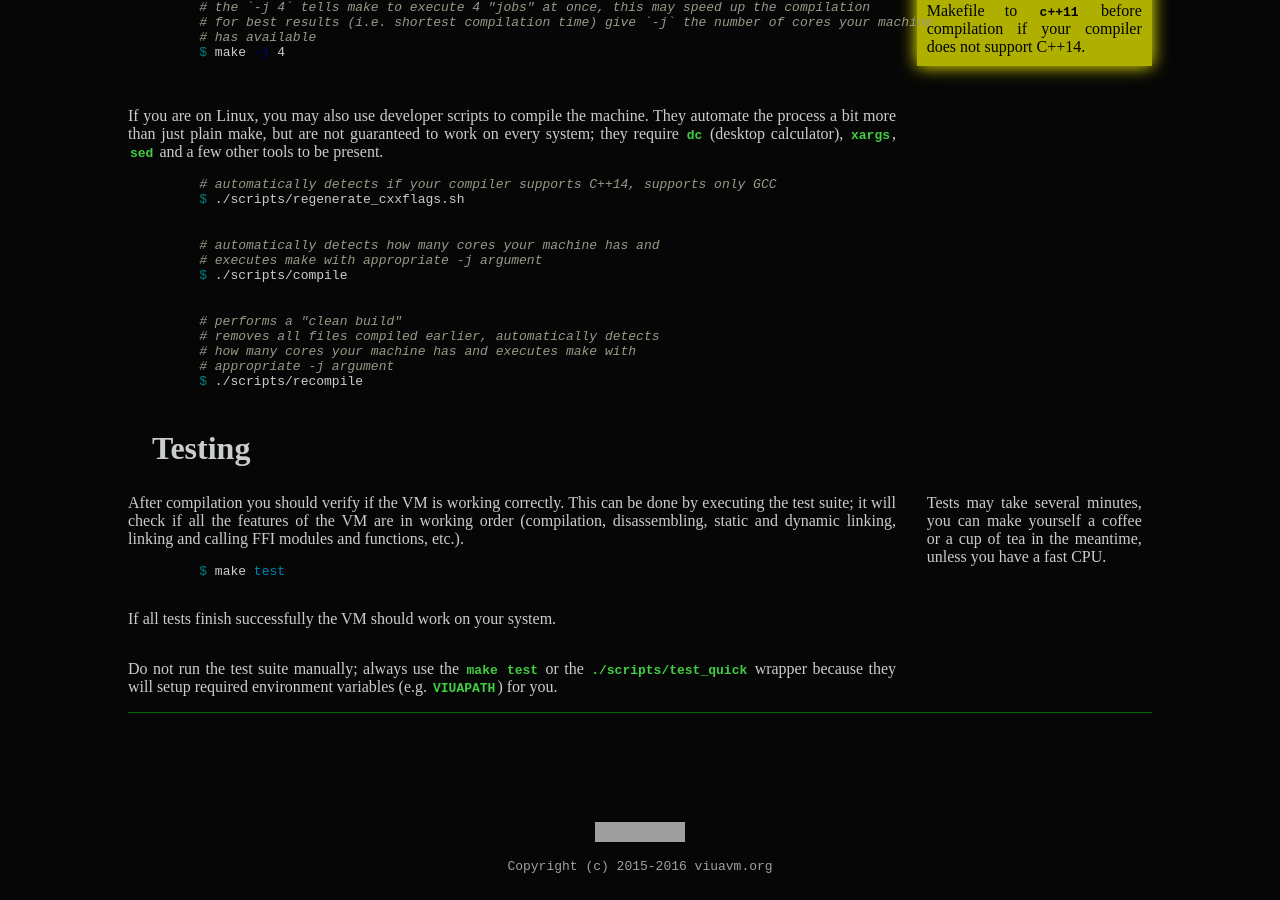
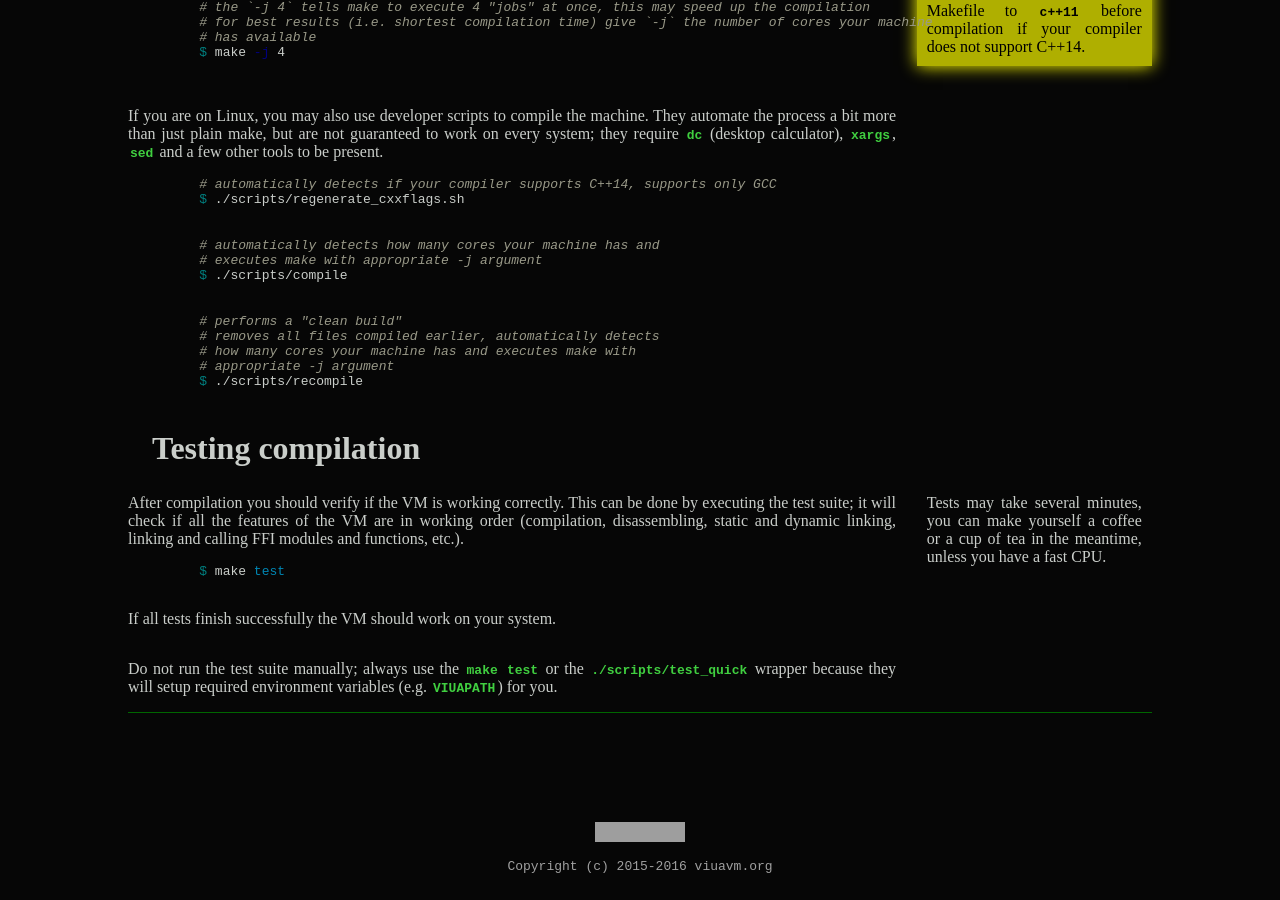
Before and after one commit to marekjm/docs.viuavm.org, a Jekyll site: the page built from manuals/install.html, in a window 1280 px wide and 900 px high, scrolled down 2244 px. Built offline with Jekyll 4.4.1, drawn with Linux system fonts in a browser that asks for light colours; grey boxes are pictures that could not be loaded.

Commit message:
Change section title

```diff
--- a/manuals/install.html
+++ b/manuals/install.html
@@ -148,7 +148,7 @@ id: manuals__install
     {% endhighlight %}
     </p>
 
-    <h2> Testing </h2>
+    <h2> Testing compilation </h2>
 
     <p class="note"> Tests may take several minutes, you can make yourself a coffee or a cup of tea in the meantime,
     unless you have a fast CPU.
```
